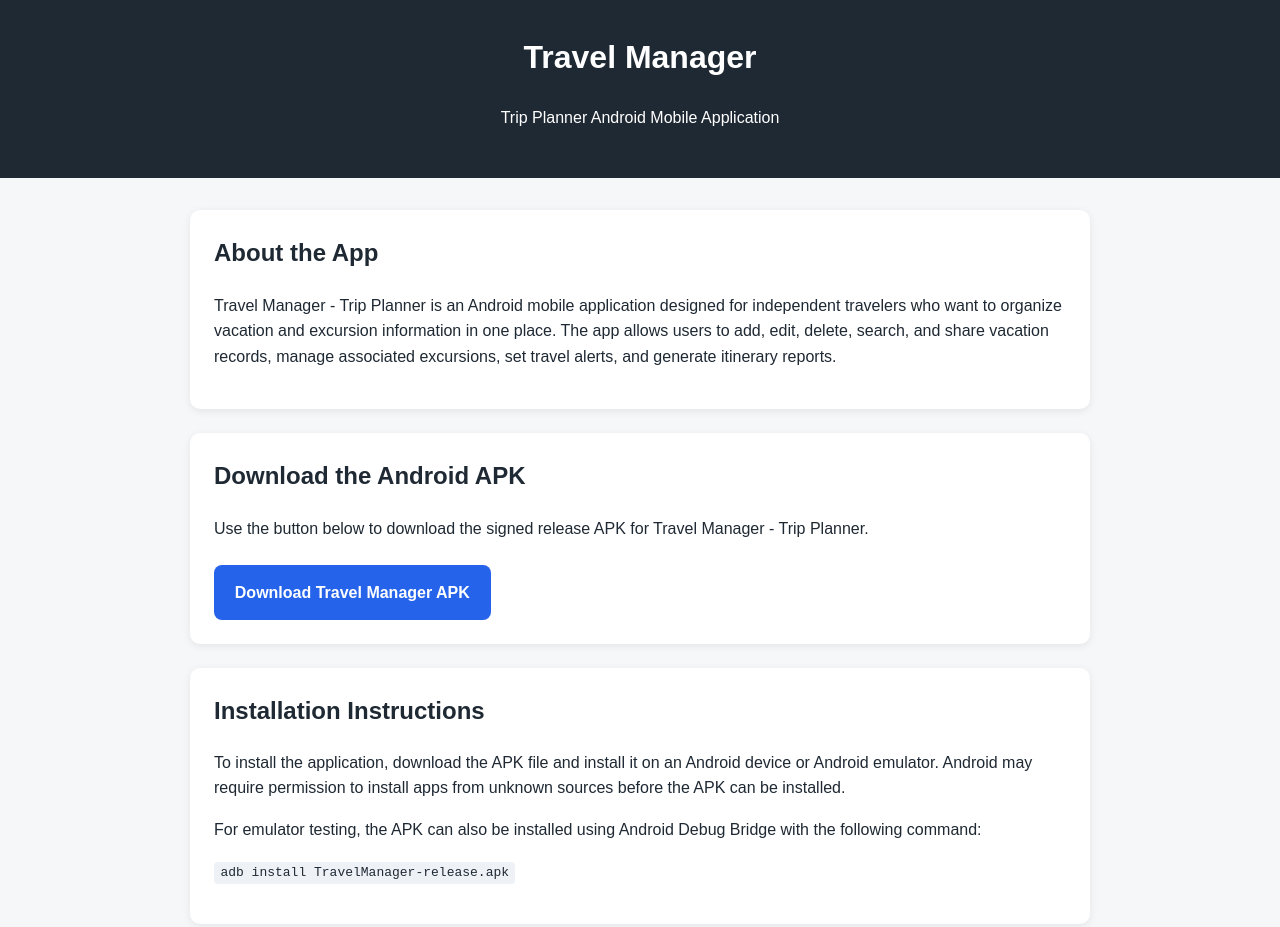
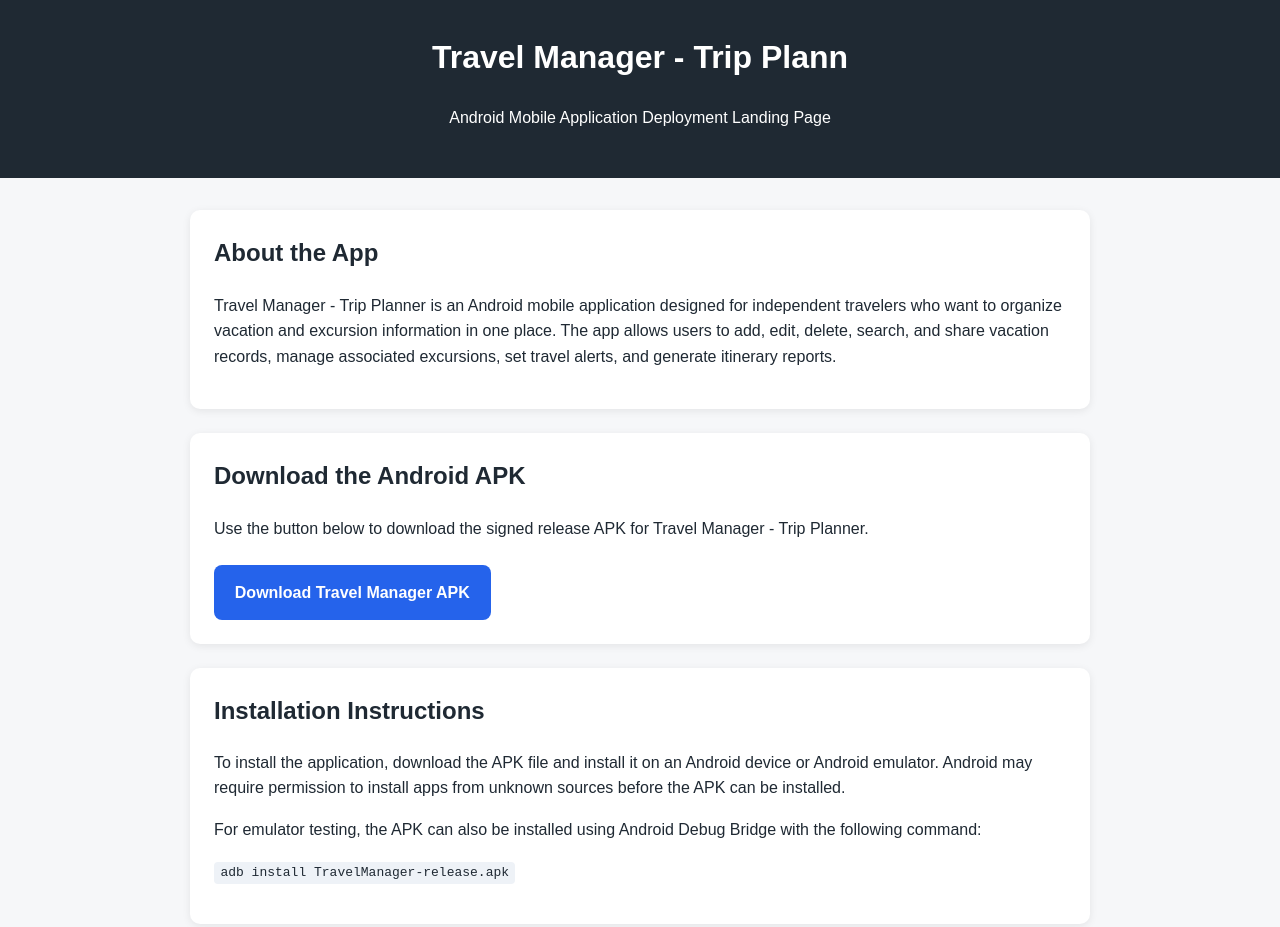
Before and after one commit to donk-boi/travel-manager-trip-planner, a plain HTML site: page index.html in a window 1280 px wide. Shown: the top 927 px of the page. Drawn offline with Linux system fonts and the light colour scheme.

Commit message:
Update index.html
Updated information

```diff
--- a/index.html
+++ b/index.html
@@ -71,8 +71,8 @@
 <body>
 
 <header>
-    <h1>Travel Manager</h1>
-    <p>Trip Planner Android Mobile Application</p>
+    <h1>Travel Manager - Trip Plann</h1>
+    <p>Android Mobile Application Deployment Landing Page</p>
 </header>
 
 <main>
```
